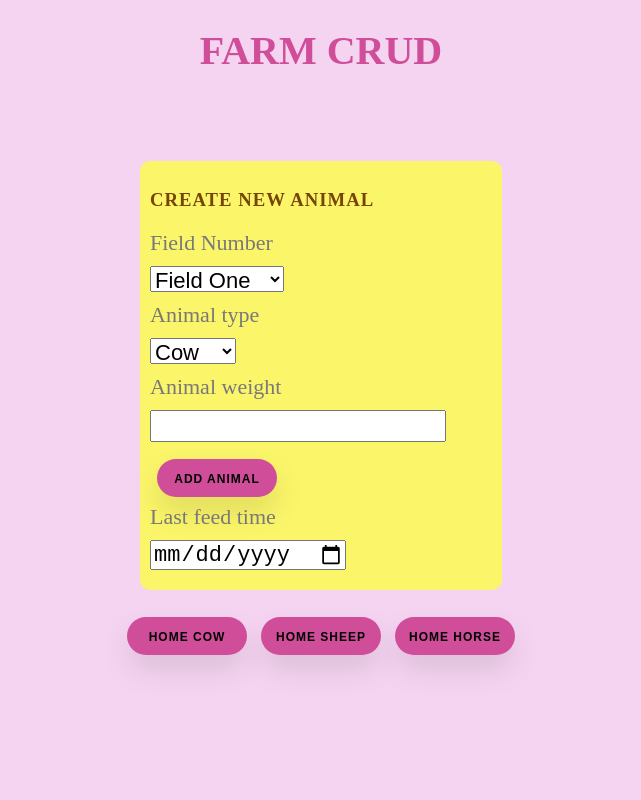
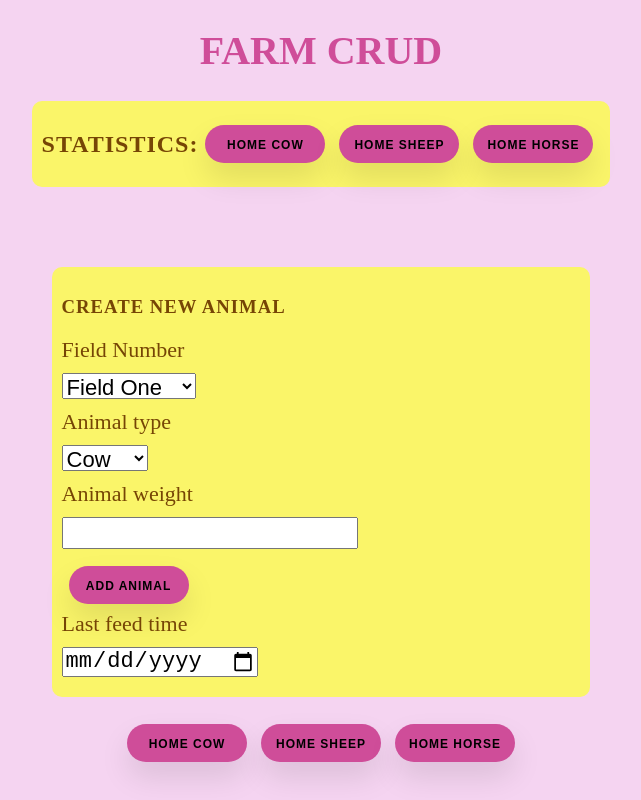
Before and after one commit to dkeparute/React-namu-darbai, a React (Create React App) app: page / in a window 1280 px wide. Shown: the whole page, without its empty margins (319-960 px from the left). Built offline with nearby package versions, Linux system fonts and the light colour scheme.

Commit message:
Statistika

```diff
--- a/src/App.jsx
+++ b/src/App.jsx
@@ -105,6 +105,14 @@ function App() {
     return (
         <>
             <h1>FARM CRUD</h1>
+            <div className='statistcis'>
+                <h2>Statistics:</h2>
+                <div className='buttons-holder'>
+                    <button onClick={() => groupGoHome('cow')}>Home cow</button>
+                    <button onClick={() => groupGoHome('sheep')}>Home sheep</button>
+                    <button onClick={() => groupGoHome('horse')}>Home horse</button>
+                </div>
+            </div>
             <div className='field'>
                 <div className='field_part'>
 
--- a/src/App.scss
+++ b/src/App.scss
@@ -253,7 +253,7 @@ button {
   }
   span {
     font-size: 22px;
-    color: rgb(121, 120, 121);
+    color: rgb(118, 69, 5);
   }
 }
 h1 {
@@ -261,3 +261,16 @@ h1 {
   font-size: 40px;
   color:#cf4d99
 }
+.statistcis {
+  background-color:  rgb(250, 245, 105);
+  border-radius: 10px;
+  display: flex;
+  justify-content: flex-start;
+  align-items: center;
+  padding: 10px;
+  h2 {
+    text-transform: uppercase;
+    letter-spacing: 1px;
+    color: rgb(118, 69, 5);
+  }
+}
--- a/src/index.js
+++ b/src/index.js
@@ -2,7 +2,7 @@ import React from 'react';
 import ReactDOM from 'react-dom';
 import './index.scss';
 import App from './App';
-// import App from './App1';
+// import App from './App4';
 import reportWebVitals from './reportWebVitals';
 
 ReactDOM.render(
```
